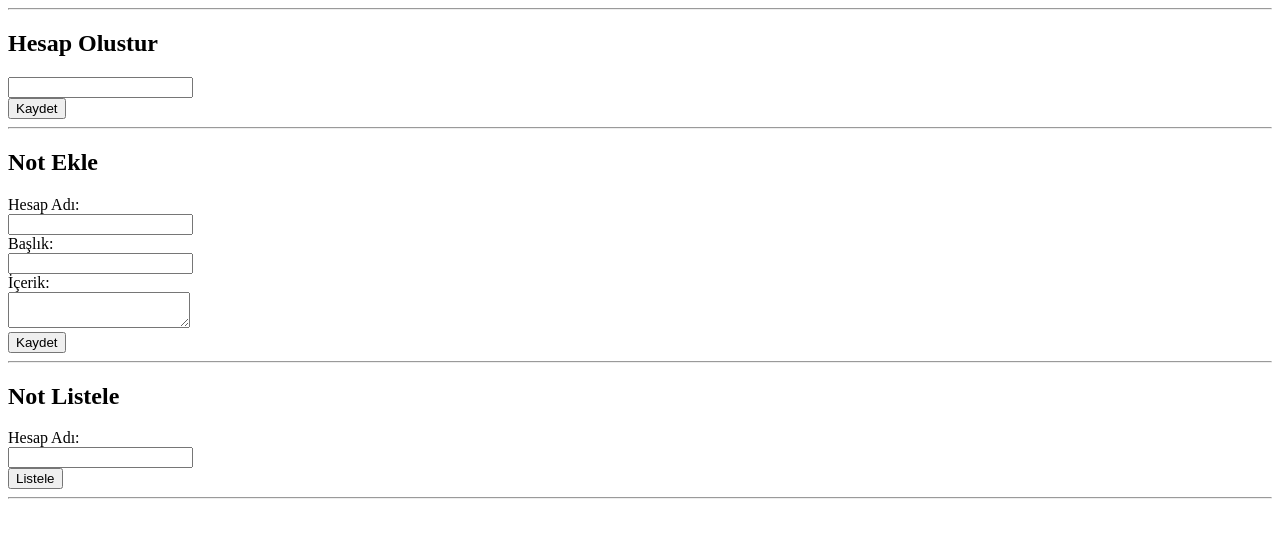
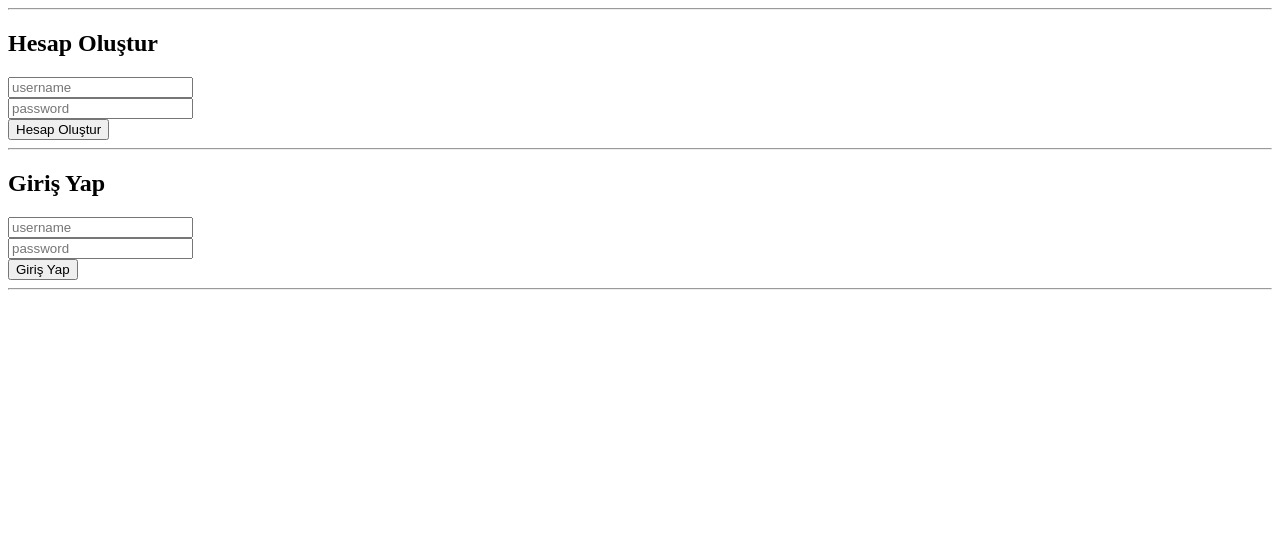
Before and after one commit to AhmetCekmece/web_note, a PHP site: page / in a window 1280 px wide. Shown: the top 538 px of the page. Run offline with PHP 8.4, Linux system fonts and the light colour scheme.

Commit message:
Add files via upload

```diff
--- a/index.php
+++ b/index.php
@@ -1,41 +1,71 @@
 <?php
-    if (isset($_POST['Hesap_olustur'])) {
-        $dosya = 'notlar.json';
-        $notlar = file_exists($dosya) ? json_decode(file_get_contents($dosya), true) : array();
+session_start();
+$loginError = false;
 
-        $yeni_not = array(
-            'hesapadi' => $_POST['hesapadi'],
-            'unique_index' => 0
-        );
-        $notlar[] = $yeni_not;
-        file_put_contents($dosya, json_encode(array_values($notlar)));
-    }
+if (isset($_SESSION["username"])) {
+    header("Location: account.php");
+    exit();
+}
 
-    if (isset($_POST['Not_Olustur'])) {
-        $dosya = 'notlar.json';
-        $notlar = file_exists($dosya) ? json_decode(file_get_contents($dosya), true) : array();
+if (isset($_POST['Giris_Yap']) && !isset($_SESSION["username"])) {
+    $dosya = 'notlar.json';
+    $notlar = file_exists($dosya) ? json_decode(file_get_contents($dosya), true) : array();
 
-        $hesap = $_POST['hesap'];
-        $hesap_adlari = array_column($notlar, 'hesapadi');
-        if (in_array($hesap, $hesap_adlari)) {
-            foreach ($notlar as &$not) {
-                if ($not['hesapadi'] === $hesap) {
-                    $not['unique_index'] = $not['unique_index'] + 1;
-                    $yeni_not = array(
-                        'not_uindex' => $not['unique_index'],
-                        'baslik' => $_POST['baslik'],
-                        'icerik' => $_POST['icerik']
-                    );
-                    $not['notlar'][] = $yeni_not;
+    $username = $_POST['username'];
+    $password = $_POST['password'];
+    $active_notuindex = 0;
+    $active_baslik = '';
+    $active_icerik = '';
+
+    foreach ($notlar as $hesap) {
+        if ($hesap['username'] === $username && $hesap['password'] === $password) {
+            if (!empty($hesap['notlar'])){
+                foreach ($hesap['notlar'] as &$not) {
+                    if ($not['not_uindex'] === intval($hesap['active_notuindex'])) {
+                        $active_notuindex = $hesap['active_notuindex'];
+                        $active_baslik = $not['baslik'];
+                        $active_icerik = $not['icerik'];
+                        break;
+                    }
                 }
             }
-            file_put_contents($dosya, json_encode($notlar));
-        }
-        else {
-            echo "gecersiz hesapadi";
+            $_SESSION["username"] = $username;
+            $_SESSION["active_notuindex"] = intval($active_notuindex);
+            $_SESSION["active_baslik"] = $active_baslik;
+            $_SESSION["active_icerik"] = $active_icerik;
+            header("Location: account.php");
+            exit;
         }
     }
+    echo "Kullanıcı adı veya parola yanlış. Lütfen tekrar deneyin.";
+}
 
+if (isset($_POST['Hesap_Olustur'])) {
+    $dosya = 'notlar.json';
+    $notlar = file_exists($dosya) ? json_decode(file_get_contents($dosya), true) : array();
+
+    $hesap_varmi = false;
+    $username = $_POST['username'];
+    foreach ($notlar as $hesap) {
+        if ($hesap['username'] === $username) {
+            $hesap_varmi = true;
+        }
+    }
+    if($hesap_varmi === false){
+        $yeni_hesap = array(
+            'username' => $_POST['username'],
+            'password' => $_POST['password'],
+            'unique_index' => 0,
+            'active_notuindex' => 0
+        );
+        $notlar[] = $yeni_hesap;
+        file_put_contents($dosya, json_encode(array_values($notlar)));
+        echo "hesap olusturuldu";
+    }
+    else{
+        echo "bu hesap zaten mevcut";
+    }
+}
 ?>
 
 <!DOCTYPE html>
@@ -47,54 +77,20 @@
 </head>
 <body>
     <hr>
-    <h2>Hesap Olustur</h2>
+    <h2>Hesap Oluştur</h2>
     <form method="post">
-        <input type="hidden" name="Hesap_olustur">
-        <input type="text" id="hesapadi" name="hesapadi"><br>
-        <input type="submit" value="Kaydet">
+        <input type="hidden" name="Hesap_Olustur">
+        <input type="text" id="cusername" name="username" placeholder="username"><br>
+        <input type="text" id="cpassword" name="password" placeholder="password"><br>
+        <input type="submit" value="Hesap Oluştur">
     </form><hr>
 
-    <h2>Not Ekle</h2>
+    <h2>Giriş Yap</h2>
     <form method="post">
-        <input type="hidden" name="Not_Olustur">
-        <label for="hesap">Hesap Adı:</label><br>
-        <input type="text" id="hesap" name="hesap"><br>
-        <label for="baslik">Başlık:</label><br>
-        <input type="text" id="baslik" name="baslik"><br>
-        <label for="icerik">İçerik:</label><br>
-        <textarea id="icerik" name="icerik"></textarea><br>
-        <input type="submit" value="Kaydet">
+        <input type="hidden" name="Giris_Yap">
+        <input type="text" id="lusername" name="username" placeholder="username"><br>
+        <input type="text" id="lpassword" name="password" placeholder="password"><br>
+        <input type="submit" value="Giriş Yap">
     </form><hr>
-
-    <h2>Not Listele</h2>
-    <form method="post">
-        <input type="hidden" name="Not_Listele">
-        <label for="lhesap">Hesap Adı:</label><br>
-        <input type="text" id="lhesap" name="lhesap"><br>
-        <input type="submit" value="Listele">
-    </form>
-    <?php
-    if (isset($_POST['Not_Listele'])) {
-        $dosya = 'notlar.json';
-        $notlar = file_exists($dosya) ? json_decode(file_get_contents($dosya), true) : array();
-
-        $lhesap = $_POST['lhesap'];
-
-        // Belirtilen hesap adına göre notları filtrele
-        $filtrelenmis_notlar = array_filter($notlar, function ($not) use ($lhesap) {
-            return $not['hesapadi'] === $lhesap;
-        });
-
-        // Filtrelenmiş notların başlıklarını yazdır
-        echo "<h2>$lhesap Hesabına Ait Notlar</h2>";
-        echo "<ul>";
-        foreach ($filtrelenmis_notlar as $not) {
-            foreach ($not['notlar'] as $n) {
-                echo "<li>{$n['baslik']}</li>";
-            }
-        }
-        echo "</ul>";
-    }
-    ?><hr>
 </body>
 </html>
--- a/notlar.json
+++ b/notlar.json
@@ -1 +1 @@
-[{"username":"ali","password":"aaa","unique_index":0},{"hesapadi":"veli","password":"bbb","unique_index":0}]
+[{"username":"ali","password":"veli","unique_index":12,"active_notuindex":1,"notlar":{"0":{"not_uindex":1,"baslik":"n1","icerik":"aasdas"},"2":{"not_uindex":5,"baslik":"n7","icerik":"qqqqq"},"5":{"not_uindex":10,"baslik":"tencer","icerik":"qqqq"},"6":{"not_uindex":11,"baslik":"naber","icerik":""}}},{"username":"ceren","password":"veren","unique_index":2,"active_notuindex":2,"notlar":[{"not_uindex":1,"baslik":"n1","icerik":"qqq"},{"not_uindex":2,"baslik":"n2","icerik":""}]}]
```
Also changed, not shown: account.php (added, +193 -0 lines), account_notes.js (added, +27 -0 lines), account_styles.css (added, +8 -0 lines).
